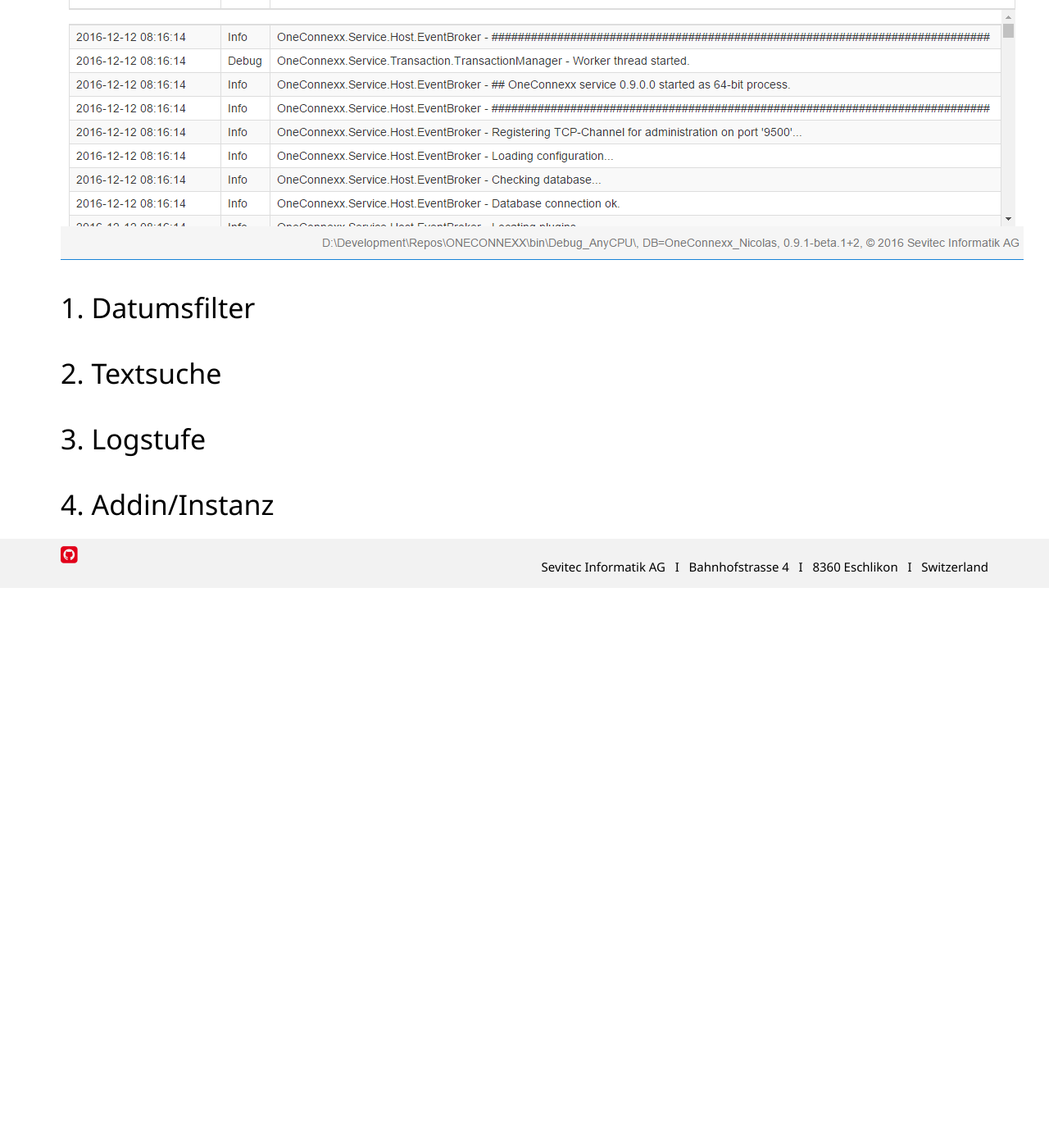
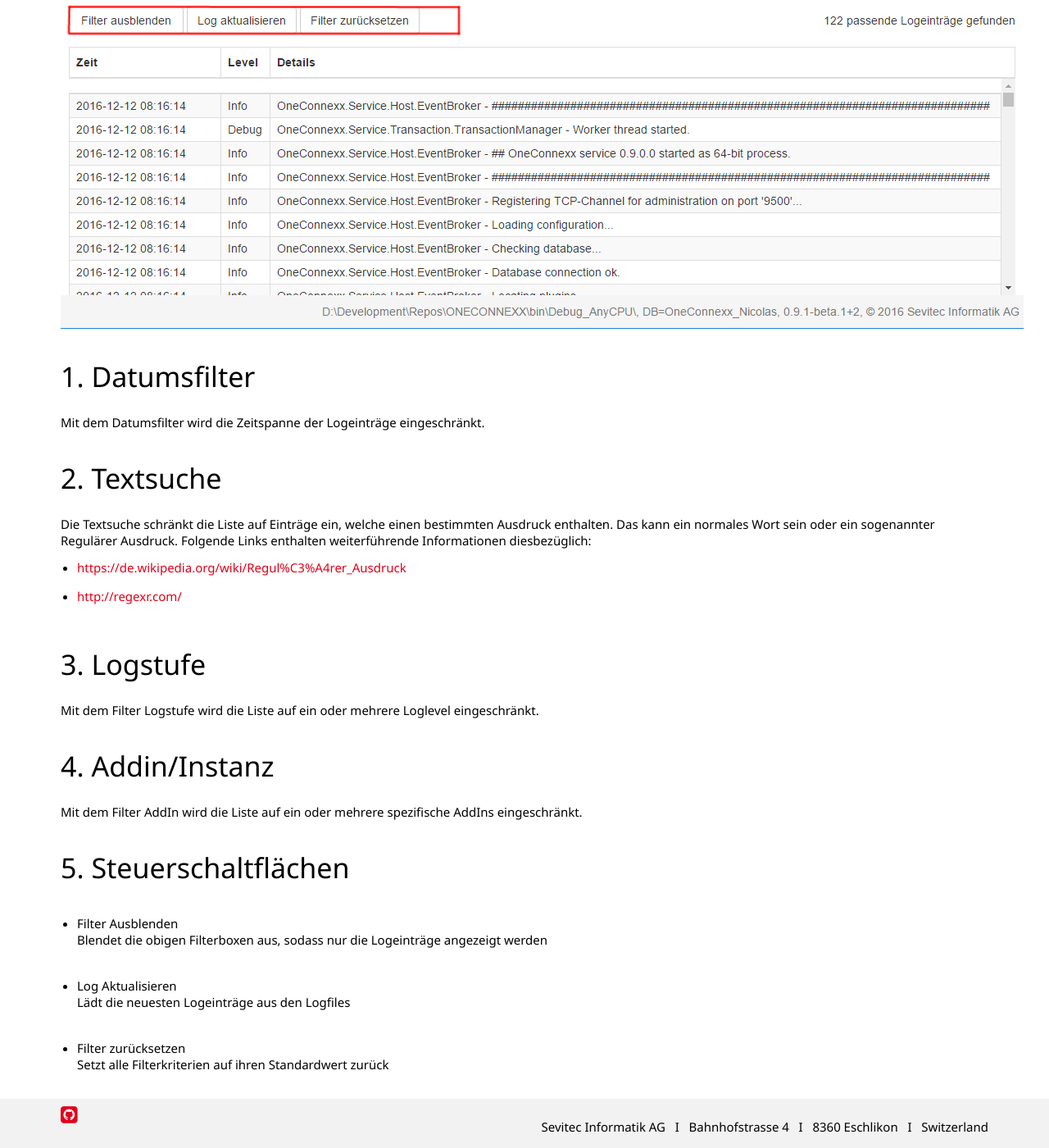
Before and after one commit to primesoft-group/oneconnexx-docs, a Jekyll site: the page built from _pages/webclient/de/log.md, in a window 1280 px wide and 1400 px high, scrolled down 2228 px. Shown: the whole window at 82% size. Built offline with Jekyll 4.4.1, drawn with Linux system fonts in a browser that asks for light colours; nearby versions of some CDN libraries; some web fonts are replaced; before the commit the page ends 2945 px from its top, so only the background shows below that; some of the changed text lies outside the part shown.

Commit message:
Arbeit an Logseite

```diff
--- a/_pages/webclient/de/log.md
+++ b/_pages/webclient/de/log.md
@@ -32,12 +32,34 @@
 
 ## Auswertung
 
+In der Ansicht «Auswertung» können die gesamten im Logverzeichnis liegenden Logeinträge gefiltert werden. Im Unterschied zum Echtzeitlog werden die neu geschriebenen Logs nicht automatisch geladen. Die Schaltfläche «Log Aktualisieren» erlaubt aber jederzeit eine Aktualisierung der Liste. Der Filtervorgang wird automatisch ausgeführt, sobald sich ein Wert in den Filterboxen ändert. (Verzögerung ca. 1.5 Sekunden)
+
 ![X]({{ site.baseUrl }}/assets/content-images/webclient/de/filterlog.png "Log Auswertung")
 
 ### 1. Datumsfilter
 
+  Mit dem Datumsfilter wird die Zeitspanne der Logeinträge eingeschränkt.
 ### 2. Textsuche
+
+Die Textsuche schränkt die Liste auf Einträge ein, welche einen bestimmten Ausdruck enthalten. Das kann ein normales Wort sein oder ein sogenannter Regulärer Ausdruck.
+Folgende Links enthalten weiterführende Informationen diesbezüglich:
+
+* <https://de.wikipedia.org/wiki/Regul%C3%A4rer_Ausdruck>
+* <http://regexr.com/>
 
 ### 3. Logstufe
 
+Mit dem Filter Logstufe wird die Liste auf ein oder mehrere Loglevel eingeschränkt.
 ### 4. Addin/Instanz
+
+Mit dem Filter AddIn wird die Liste auf ein oder mehrere spezifische AddIns eingeschränkt.
+
+### 5. Steuerschaltflächen
+  * Filter Ausblenden
+    Blendet die obigen Filterboxen aus, sodass nur die Logeinträge angezeigt werden
+
+  * Log Aktualisieren
+    Lädt die neuesten Logeinträge aus den Logfiles
+
+  * Filter zurücksetzen
+    Setzt alle Filterkriterien auf ihren Standardwert zurück
```
